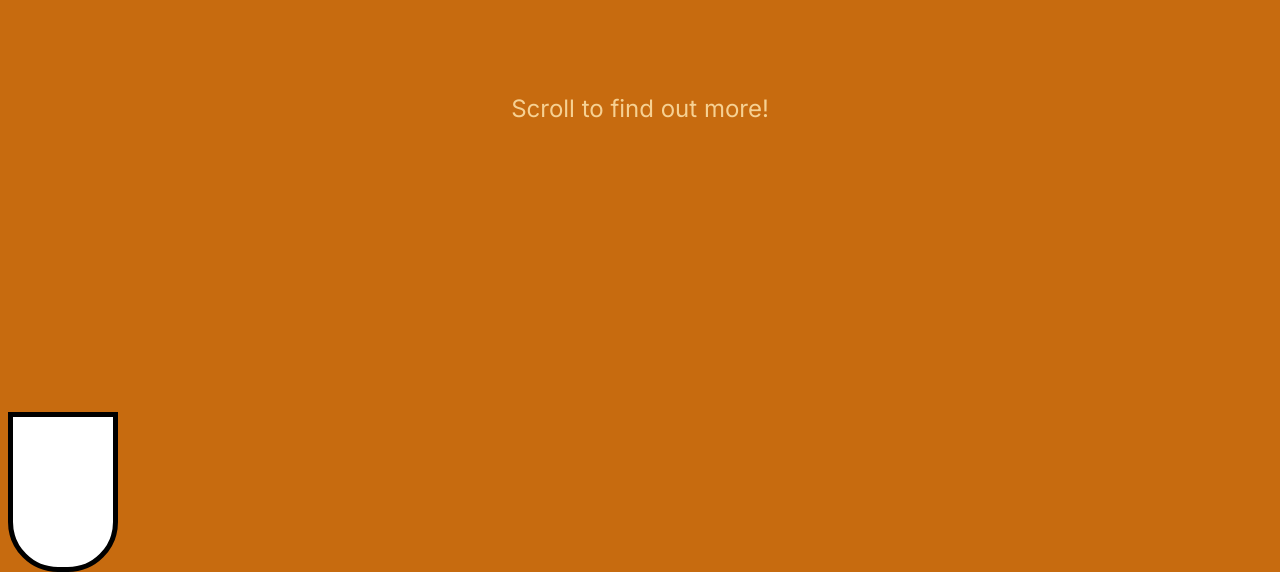
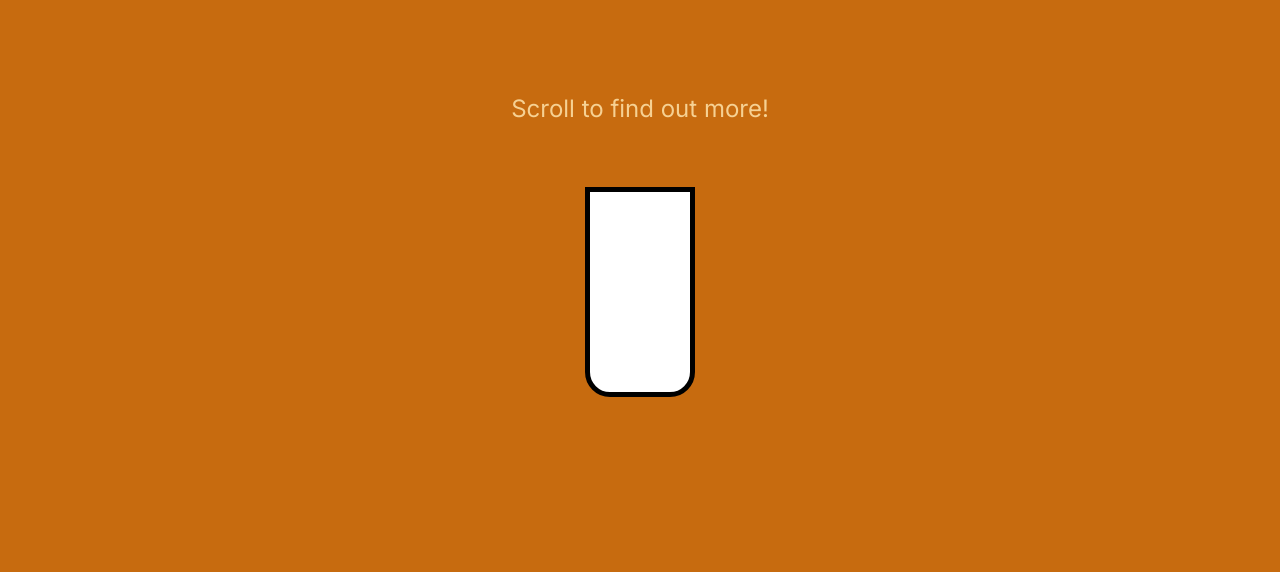
Before and after one commit to thecashmoney/fpa-boba, a plain HTML site: page index.html in a window 1280 px wide. Shown: the part 228-800 px from the top of the page. Drawn offline with Linux system fonts and the light colour scheme.

Commit message:
add cup; todo: fix padding

```diff
--- a/styles.css
+++ b/styles.css
@@ -13,6 +13,9 @@
 body {
     font-family: "Inter", serif;
     background-color: #C76B0F;
+    display: flex;
+    align-items: center;
+    flex-direction: column;
     color: #F6D193;
     text-align: center;
 }
@@ -83,13 +86,12 @@ p {
 }
 
 .cup {
-    position: absolute;
-    bottom: 0;
+    margin: 0;
     width: 100px;
-    height: 150px;
+    height: 200px;
     background: #fff;
     border: 5px solid #000;
-    border-radius: 0 0 50px 50px;
+    border-radius: 0 0 25px 25px;
     overflow: hidden;
     transform: translateX(0);
     transition: transform 0.3s ease-out;
```
